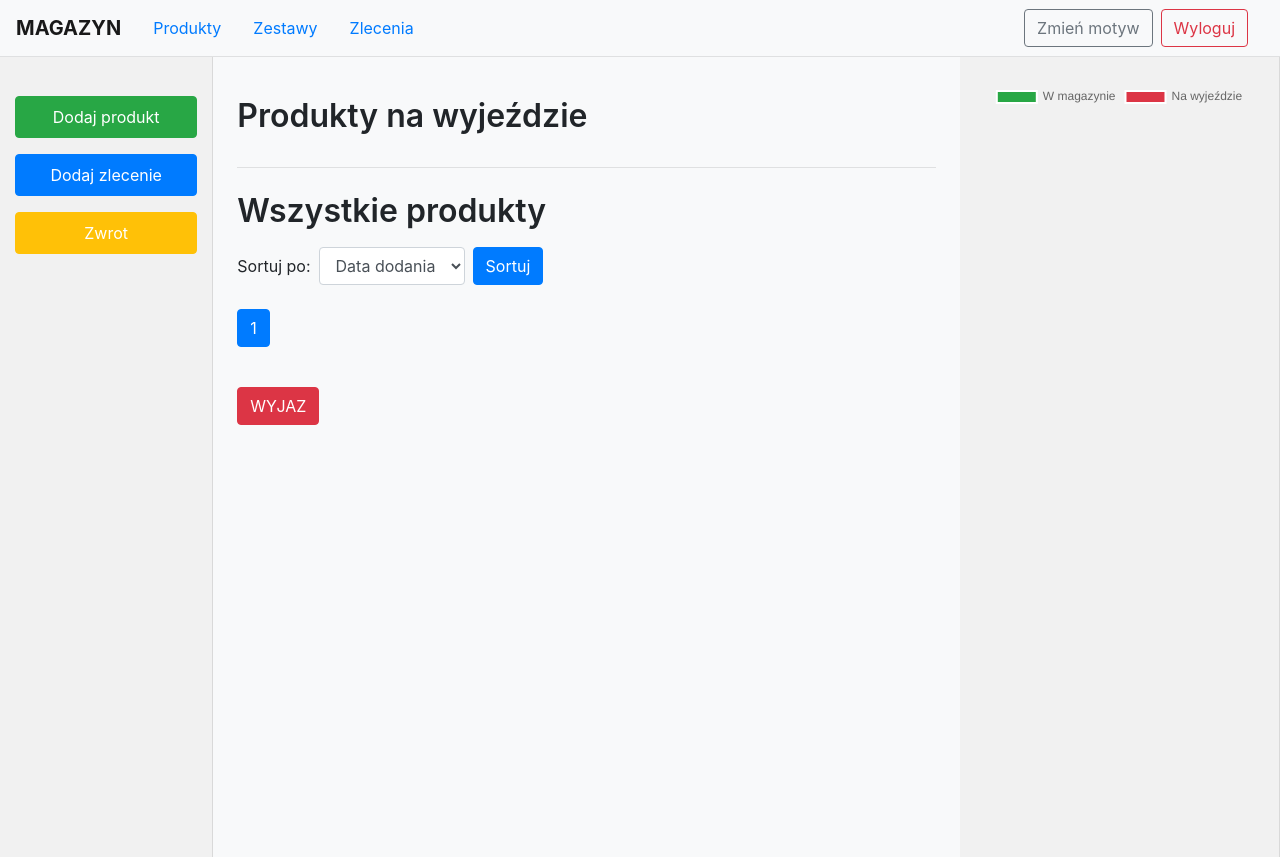
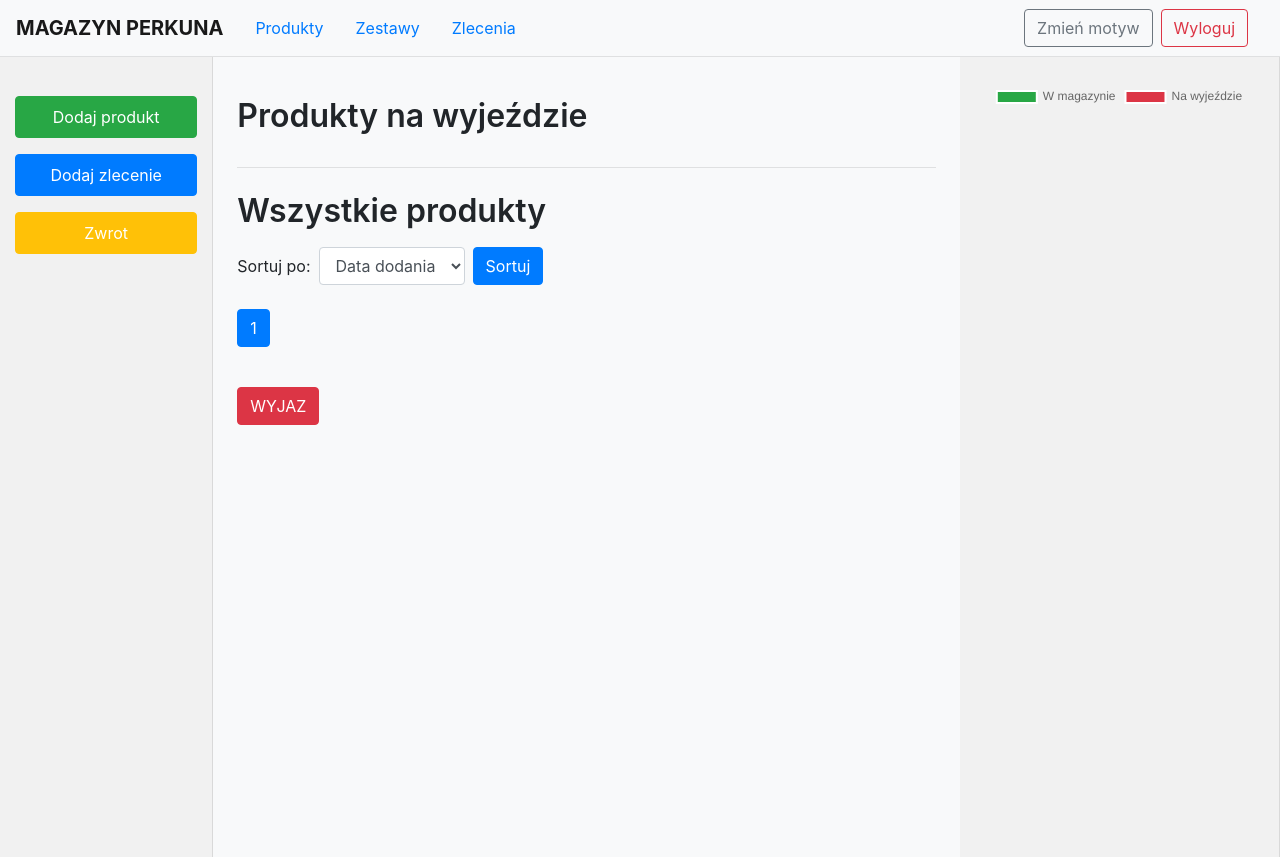
Before and after one commit to jakbed/warehouse_app, a Django app: page / in a window 1280 px wide. Run offline with Django 5.2, Linux system fonts and the light colour scheme; the visitor is signed in with stand-in values (Sample User, id 1); data that the repository does not hold is empty; some libraries are stand-ins or nearby versions.

Commit message:
small updates

```diff
--- a/warehouse_app/inventory/models.py
+++ b/warehouse_app/inventory/models.py
@@ -26,7 +26,8 @@ class Product(models.Model):
                                    help_text="Opcjonalna nazwa własna")
     serial_number = models.CharField(max_length=100, blank=True, null=True,
                                      help_text="Opcjonalny numer seryjny")
-    description = models.TextField(blank=True, null=True)
+    description = models.TextField(blank=True, null=True, help_text="Opis - jeśli posiada inne komponenty, lokalizacja")
+    weight = models.TextField(max_length=4, blank=True, null=True, help_text="Waga w kilogramach")
 
     # Oryginalne zdjęcie
     photo_original = models.ImageField(
--- a/warehouse_app/inventory/templates/inventory/base.html
+++ b/warehouse_app/inventory/templates/inventory/base.html
@@ -13,7 +13,7 @@
 <body>
   <!-- Górny pasek nawigacji (navbar) -->
   <nav class="navbar navbar-expand-lg navbar-light bg-light">
-    <a class="navbar-brand" href="{% url 'inventory:dashboard' %}"><strong>MAGAZYN</strong></a>
+    <a class="navbar-brand" href="{% url 'inventory:dashboard' %}"><strong>MAGAZYN PERKUNA</strong></a>
         <a class="nav-link" href="{% url 'inventory:dashboard' %}">Produkty</a>
     <a class="nav-link" href="{% url 'inventory:komplety' %}">Zestawy</a>
         <a class="nav-link" href="#">Zlecenia</a>
```
Also changed, not shown: warehouse_app/inventory/migrations/0005_product_weight.py (added), warehouse_app/inventory/migrations/0006_alter_product_weight.py (added), warehouse_app/inventory/migrations/0007_alter_product_description_alter_product_weight.py (added), warehouse_app/media/products/images/products/images/2348d2f198864daebb8dd58360053c90.webp (added), warehouse_app/media/products/images/products/images/28baa8f7270d4940b6f4341a700ba6a0.webp (added), warehouse_app/media/products/photos/original/mac.jpeg (added), warehouse_app/media/products/photos/original/pobrane_2.jpeg (added).
